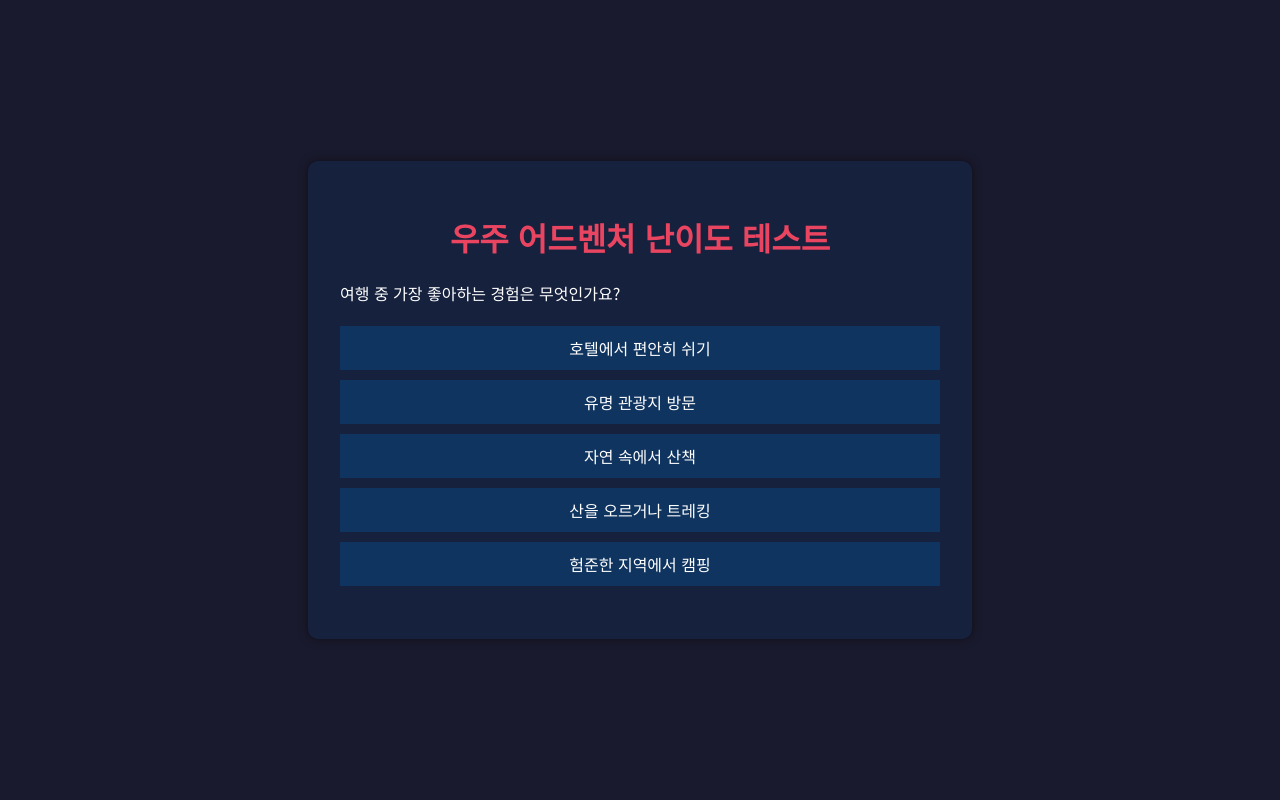
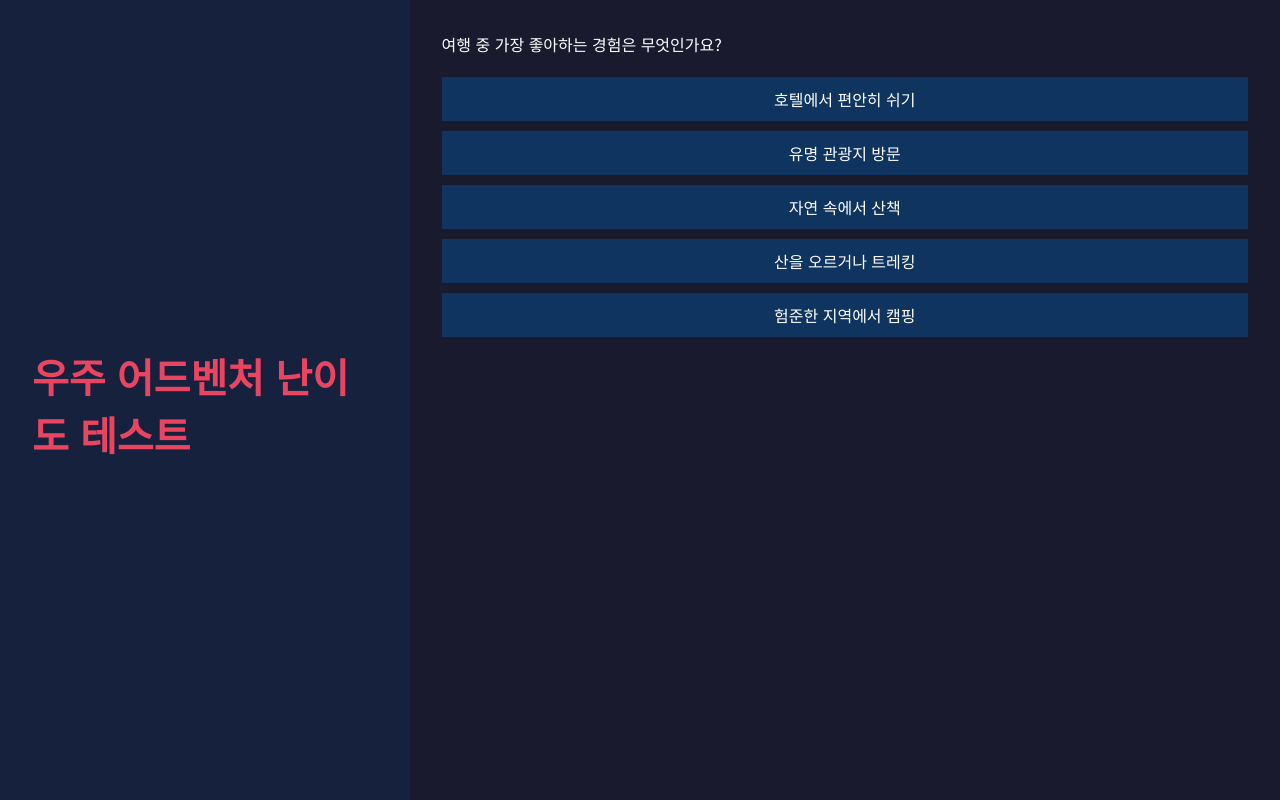
Before and after one commit to skawlgh209/hyper, a plain HTML site: page index.html in a window 1280 px wide. Drawn offline with Linux system fonts and the light colour scheme.

Commit message:
Update layout to split screen design

```diff
--- a/index.html
+++ b/index.html
@@ -6,28 +6,36 @@
     <title>우주 어드벤처 난이도 테스트</title>
     <link href="https://fonts.googleapis.com/css2?family=Noto+Sans+KR:wght@400;700&display=swap" rel="stylesheet">
     <style>
-        body {
+        body, html {
             font-family: 'Noto Sans KR', sans-serif;
+            margin: 0;
+            padding: 0;
+            height: 100%;
             background-color: #1a1a2e;
             color: #ffffff;
-            display: flex;
-            justify-content: center;
-            align-items: center;
-            height: 100vh;
-            margin: 0;
         }
         .container {
+            display: flex;
+            height: 100%;
+        }
+        .sidebar {
+            width: 30%;
             background-color: #16213e;
             padding: 2rem;
-            border-radius: 10px;
-            box-shadow: 0 0 10px rgba(0,0,0,0.5);
-            max-width: 600px;
-            width: 100%;
+            display: flex;
+            flex-direction: column;
+            justify-content: center;
+        }
+        .content {
+            width: 70%;
+            padding: 2rem;
+            overflow-y: auto;
         }
         h1 {
-            text-align: center;
+            font-size: 2.5rem;
+            font-weight: 700;
+            margin-bottom: 1rem;
             color: #e94560;
-            font-weight: 700;
         }
         .question {
             margin-bottom: 1rem;
@@ -68,7 +76,10 @@
 </head>
 <body>
     <div class="container">
+        <div class="sidebar">
             <h1>우주 어드벤처 난이도 테스트</h1>
+        </div>
+        <div class="content">
             <div id="quiz">
                 <div id="question" class="question"></div>
                 <div id="options" class="options"></div>
@@ -77,6 +88,7 @@
             <div class="button-container">
                 <button id="restart" onclick="restartQuiz()" style="display: none;">테스트 다시 하기</button>
                 <button id="custom-travel" onclick="goToCustomTravel()" style="display: none;">맞춤형 우주여행 확인</button>
+            </div>
         </div>
     </div>
 
```
Lines whose indentation alone changed are shown as unchanged.
